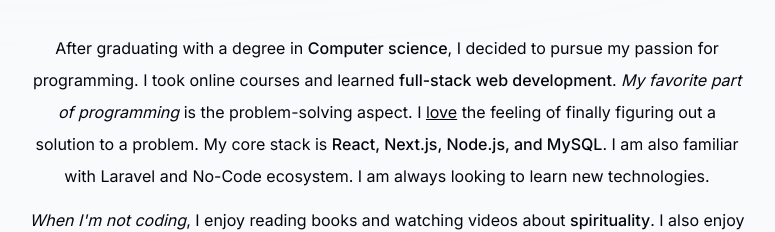
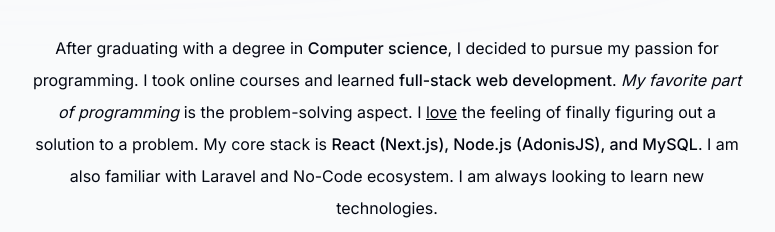
Before and after one commit to bleriotnoguia/portfolio, a Next.js app: page / in a window 1280 px wide. Shown: the part 860-1092 px from the top of the page, without its empty margins (253-1028 px from the left). Built offline with nearby package versions, Linux system fonts and the light colour scheme; no server answers.

Commit message:
chore: Update stack information in about.tsx

```diff
--- a/components/about.tsx
+++ b/components/about.tsx
@@ -26,8 +26,10 @@
         problem-solving aspect. I <span className="underline">love</span> the
         feeling of finally figuring out a solution to a problem. My core stack
         is{" "}
-        <span className="font-medium">React, Next.js, Node.js, and MySQL</span>.
-        I am also familiar with Laravel and No-Code ecosystem. I am always
+        <span className="font-medium">
+          React (Next.js), Node.js (AdonisJS), and MySQL
+        </span>
+        . I am also familiar with Laravel and No-Code ecosystem. I am always
         looking to learn new technologies.
       </p>
 
```
